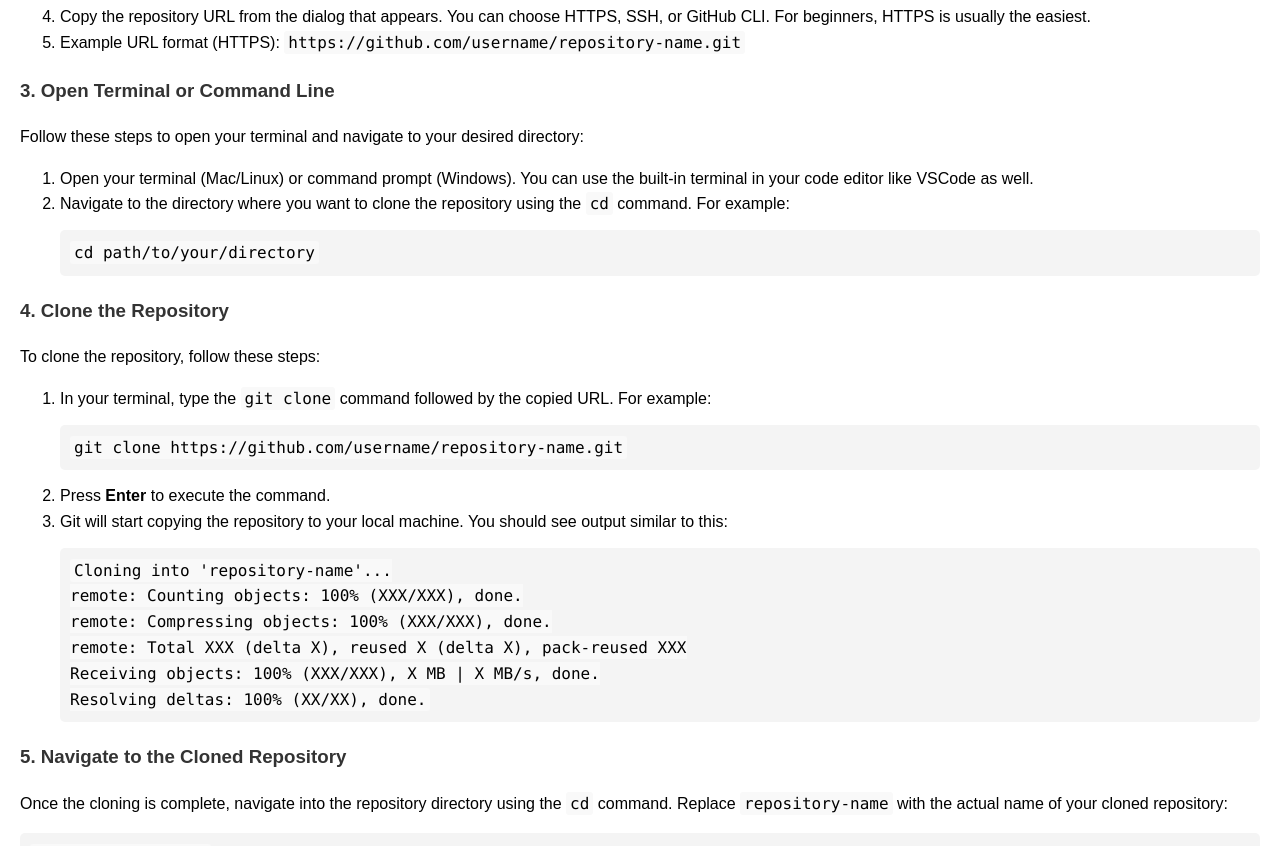
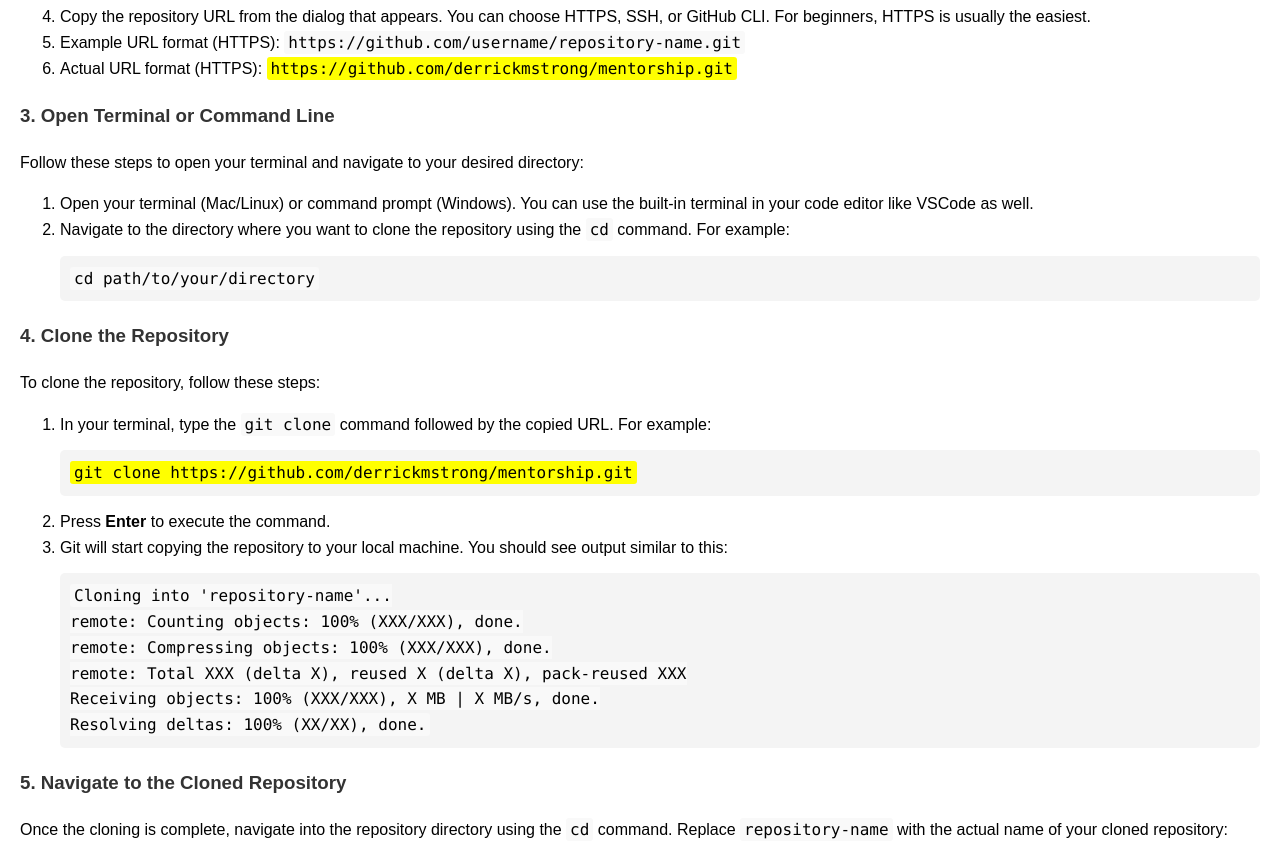
Before and after one commit to derrickmstrong/Mentorship, a plain HTML site: page week-1/Project.html in a window 1280 px wide. Shown: the part 900-1746 px from the top of the page. Drawn offline with Linux system fonts and the light colour scheme.

Commit message:
Update GitHub repository URL in Project.html and README.md

```diff
--- a/week-1/Project.html
+++ b/week-1/Project.html
@@ -128,6 +128,10 @@
             Example URL format (HTTPS):
             <code>https://github.com/username/repository-name.git</code>
           </li>
+          <li>
+            Actual URL format (HTTPS):
+            <code style="background-color: yellow;">https://github.com/derrickmstrong/mentorship.git</code>
+          </li>
         </ol>
       </div>
 
@@ -158,7 +162,7 @@
             In your terminal, type the <code>git clone</code> command followed
             by the copied URL. For example:
           </li>
-          <pre><code>git clone https://github.com/username/repository-name.git</code></pre>
+          <pre><code style="background-color: yellow;">git clone https://github.com/derrickmstrong/mentorship.git</code></pre>
           <li>Press <strong>Enter</strong> to execute the command.</li>
           <li>
             Git will start copying the repository to your local machine. You
```
